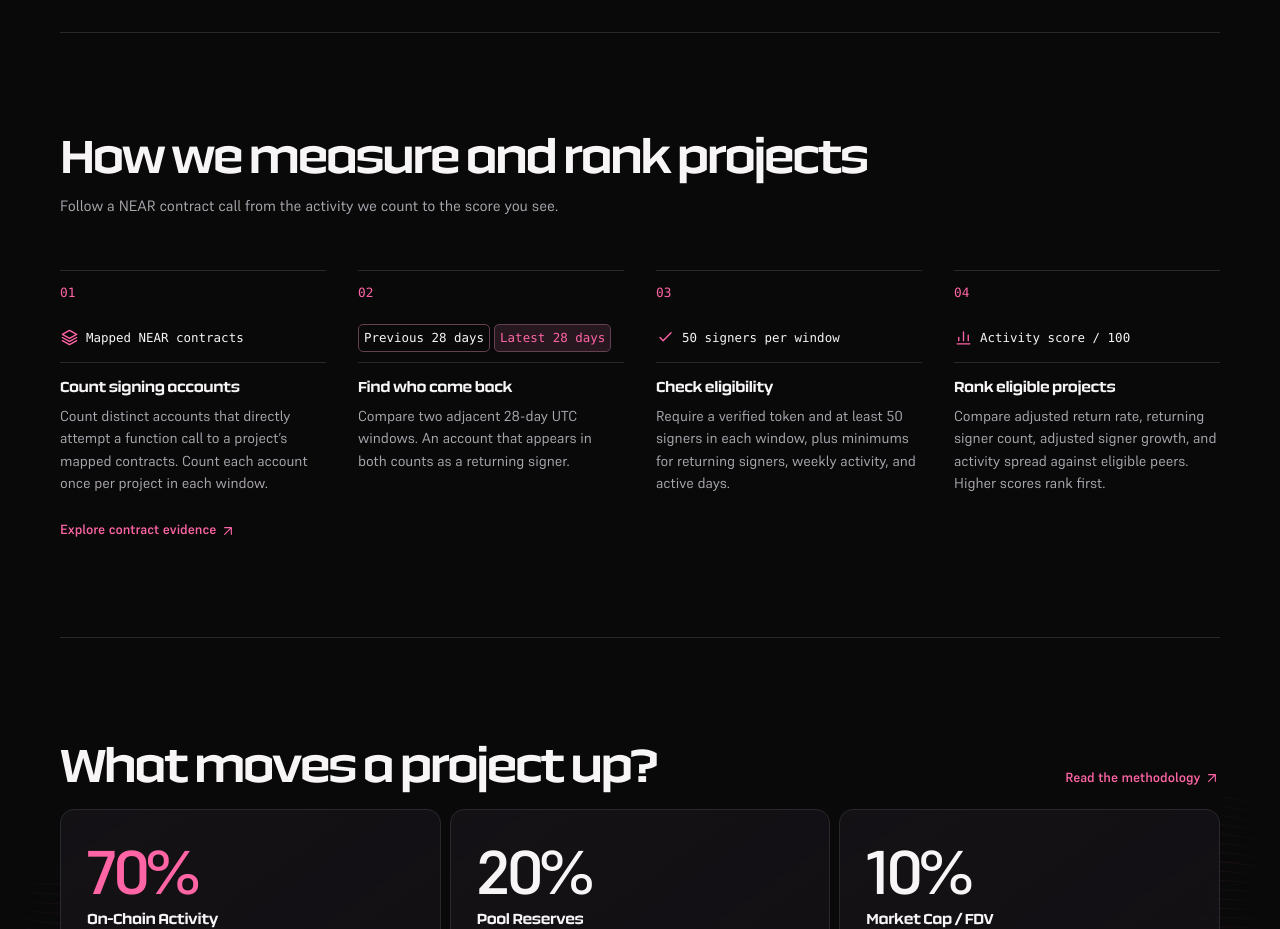
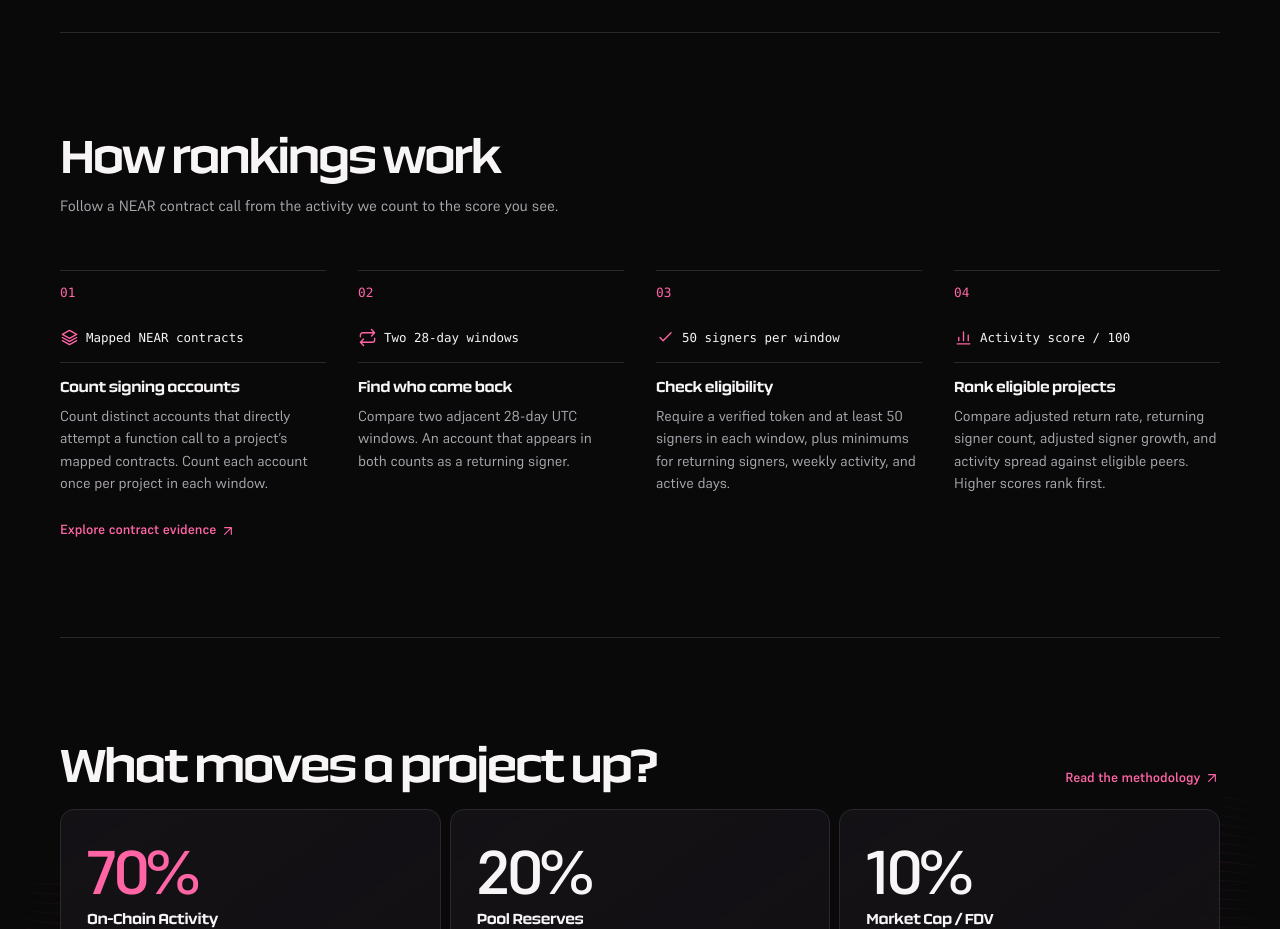
Before and after one commit to 0xmugetso/invisible, a Next.js app: page / in a window 1280 px wide. Shown: the part 2000-2929 px from the top of the page. Built offline with nearby package versions, Linux system fonts and the light colour scheme.

Commit message:
Simplify landing ranking explainer labels

```diff
--- a/app/landing.css
+++ b/app/landing.css
@@ -211,9 +211,6 @@ html:has(.iv-landing) { scroll-behavior:smooth; }
   border-bottom:1px solid var(--iv-line); color:var(--iv-ink); font: .78rem/1.3 var(--mono);
 }
 .iv-method-example .iv-icon { width:19px; height:19px; color:var(--iv-pink); }
-.iv-method-windows { gap:4px; }
-.iv-method-windows span { padding:5px; border:1px solid #634052; border-radius:5px; }
-.iv-method-windows span + span { color:var(--iv-pink); background:var(--iv-tint); }
 .iv-method-steps h3 { font-size:1rem; line-height:1.3; }
 .iv-method-steps p { margin:7px 0 0; color:var(--iv-muted); font-size:.9rem; line-height:1.55; }
 @media(max-width:900px) {
--- a/app/landing.tsx
+++ b/app/landing.tsx
@@ -398,7 +398,7 @@ export default function Landing() {
       <IntegrationSetup/>
       <section className="iv-section iv-insights iv-width" id="insights" data-reveal-section aria-labelledby="iv-insights-title">
         <div className="iv-section-copy">
-          <h2 data-flow id="iv-insights-title"><Words text="How we measure and rank projects"/></h2>
+          <h2 data-flow id="iv-insights-title"><Words text="How rankings work"/></h2>
           <p data-flow><Words text="Follow a NEAR contract call from the activity we count to the score you see."/></p>
         </div>
         <ol className="iv-method-steps">
@@ -410,7 +410,7 @@ export default function Landing() {
           </li>
           <li data-flow>
             <span className="iv-method-number" aria-hidden="true">02</span>
-            <div className="iv-method-example iv-method-windows"><span>Previous 28 days</span><span>Latest 28 days</span></div>
+            <div className="iv-method-example"><Icon name="repeat"/> Two 28-day windows</div>
             <h3>Find who came back</h3>
             <p>Compare two adjacent 28-day UTC windows. An account that appears in both counts as a returning signer.</p>
           </li>
```
